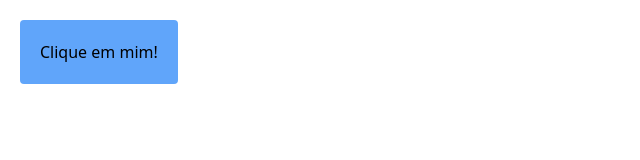
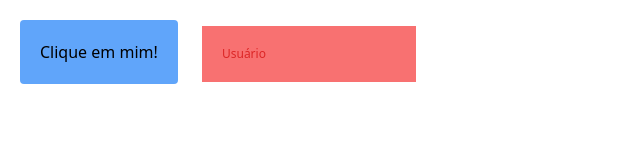
Before and after one commit to treinaweb/Tailwind-Primeiros-Passos, a website: page pseudo_classe.html in a window 1280 px wide. Shown: the whole page, without its empty margins (0-640 px from the left). Drawn offline with nearby package versions, Linux system fonts and the light colour scheme; files that its build step writes are made by us from their sources.

Commit message:
01:35 Disabled

```diff
--- a/pseudo_classe.html
+++ b/pseudo_classe.html
@@ -9,5 +9,6 @@
 </head>
 <body>
     <button class="bg-blue-400 m-5 p-5 rounded hover:bg-green-500 hover:cursor-auto focus:ring-8 focus:ring-green-900 active:text-4xl active:text-red-700">Clique em mim!</button>
+    <input type="text" value="Usuário" disabled class="disabled:text-red-600 disabled:text-xs disabled:p-5 disabled:bg-red-400">
 </body>
 </html>
```
